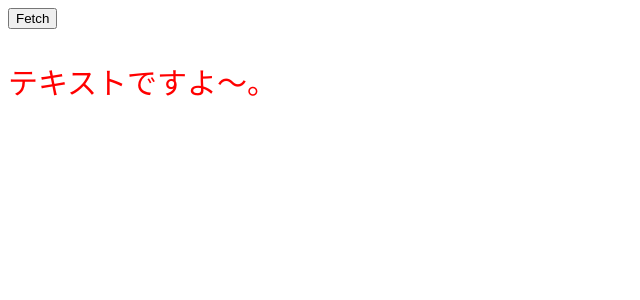
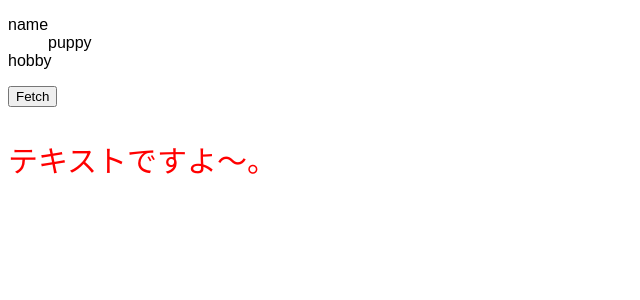
Before and after one commit to kazu-S-1110/Typescript-practice_210805, a React (Create React App) app: page / in a window 1280 px wide. Shown: the top 300 px of the page, without its empty margins (0-640 px from the left). Built offline with nearby package versions, Linux system fonts and the light colour scheme.

Commit message:
オプショナルチェイニングについて学習。 これは便利そうだし、多用しそう。

```diff
--- a/src/App.tsx
+++ b/src/App.tsx
@@ -4,9 +4,15 @@
 import { Todo } from "./Todo";
 import { TodoType } from "./types/todo";
 import { Text } from "./Text";
+import { UserProfile } from "./UserProfile";
+import { User } from "./User";
 
 export default function App() {
   const [todos, setTodos] = useState<Array<TodoType>>([]); //stateに対しての型指定はhooksの後ろに書く。
+  const user: User = {
+    name: "puppy"
+    // hobbies: ["game", "programming"]
+  };
   const onClickFetchData = () => {
     axios
       .get<Array<TodoType>>("https://jsonplaceholder.typicode.com/todos")
@@ -18,6 +24,7 @@
 
   return (
     <div className="App">
+      <UserProfile user={user} />
       <button onClick={onClickFetchData}>Fetch</button>
       <Text color="red" fontSize="30px" />
       {todos.map((todo) => (
--- /dev/null
+++ b/src/User.ts
@@ -0,0 +1,4 @@
+export type User = {
+  name: string;
+  hobbies?: Array<string>;
+};
--- /dev/null
+++ b/src/UserProfile.tsx
@@ -0,0 +1,20 @@
+import { VFC } from "react";
+import { User } from "./User";
+
+type Props = {
+  user: User;
+};
+
+export const UserProfile: VFC<Props> = (props) => {
+  const { user } = props;
+  return (
+    <dl>
+      <dt>name</dt>
+      <dd>{user.name}</dd>
+      <dt>hobby</dt>
+      {/* オプショナルのhobbiesがnullの場合、エラーを吐かれてしまう。 */}
+      {/* それを防ぐべく下の式にも?をつける */}
+      <dd>{user.hobbies?.join(" / ")}</dd>
+    </dl>
+  );
+};
```
